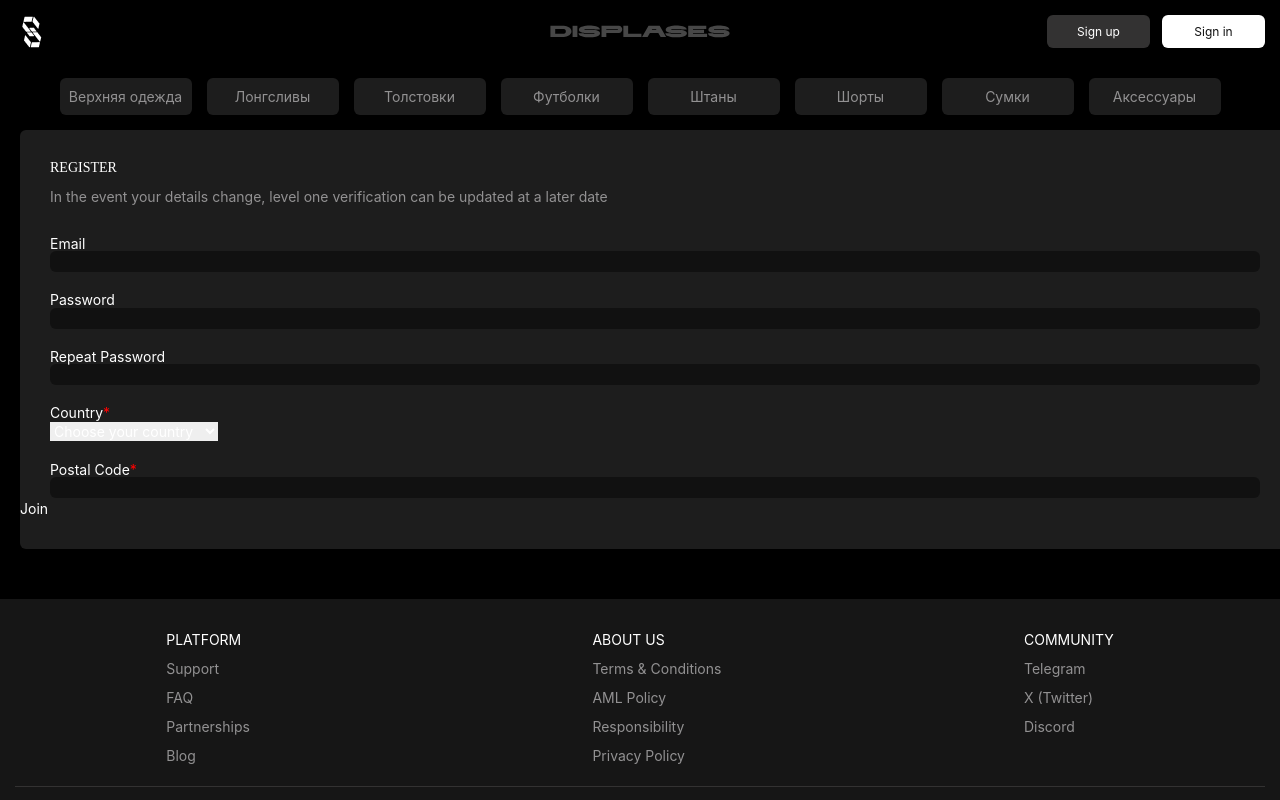
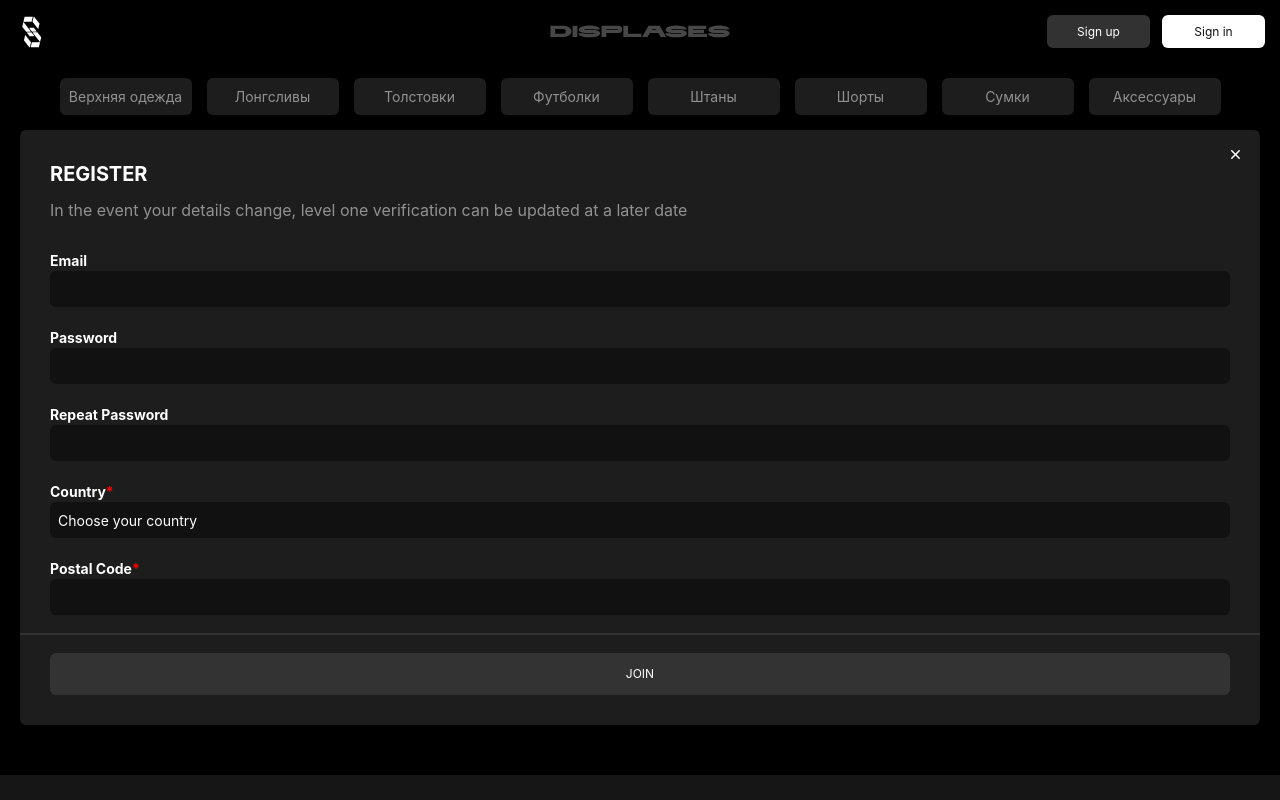
Before and after one commit to DMProductionn/Displases, a React (Vite) app: page /signup in a window 1280 px wide. Shown: the top 800 px of the page. Built offline with nearby package versions, Linux system fonts and the light colour scheme.

Commit message:
Register page layout ready

```diff
--- a/src/components/Account/SignUp/SignUp.module.css
+++ b/src/components/Account/SignUp/SignUp.module.css
@@ -1,78 +1,51 @@
 .wrapper {
+    position: relative;
     display: flex;
-    width: 1270px;
+    align-items: flex-start;
+    flex-direction: column;
+    flex-wrap: nowrap;
     min-width: 320px;
     max-width: 1270px;
     padding: 30px 0px;
-    flex-direction: column;
-    align-items: flex-start;
     gap: 30px;
-
     border-radius: 6px;
-    background: #1D1D1D;
+    background: #1d1d1d;
 }
 .header {
+    position: relative;
     display: flex;
     padding: 0px 30px;
     flex-direction: column;
     align-items: flex-start;
     gap: 12px;
-    align-self: stretch;
 }
-.info{
+.info {
     display: flex;
-padding: 0px 30px;
-flex-direction: column;
-align-items: flex-start;
-gap: 20px;
-align-self: stretch;
-
-width: 100%;
+    padding: 0px 30px;
+    flex-direction: column;
+    align-items: flex-start;
+    justify-content: space-between;
+    gap: 20px;
+    width: 100%;
 }
-h1 {
-    color:#fff;
-    font-size: 10px;
-    font-style: normal;
-    font-family: 'Druk-cyr';
-    font-weight: 700;
-    line-height: normal;
-    text-transform: uppercase;
-}
-p {
-    color: #929192;
-    font-size: 14px;
-    font-style: normal;
-    font-weight: 400;
-    line-height: 125%;
-}
-span {
-    color: red;
-    display: inline;
-    float: none;
-}
-
-/* Не работает font-weight и шрифт */
-h3 {
-    color: #fff;
-    /* font-family: "Inter"; */
-    font-size: 14px;
-    font-style: normal;
-    font-weight: 700;
-    line-height: 111.8%;
-}
-input {
-    display: flex;
-    padding: 4px 8px;
-    align-items: center;
-    gap: 4px;
-    align-self: stretch;
+.input {
+    width: 100%;
+    padding: 4px 8px !important;
     border-radius: 6px;
     background: #111;
-    width: 100%;
+    color:  #fff;
+    font-size: 14px !important;
+    font-weight: 400 !important;
+    height: 4.5vh;
 }
-form{
-    width: 100%;
+.button {
+    width: calc(100% - 60px);
+    background-color: #333;
+    border-radius: 6px;
+    padding: 12px;
+    align-self: center;
+    font-size: 12px;
 }
-label{
-    width: 100%;
+.button:hover {
+    background-color: #222;
 }
--- a/src/components/Account/SignUp/index.jsx
+++ b/src/components/Account/SignUp/index.jsx
@@ -4,31 +4,40 @@ import style from './SignUp.module.css'
 export default function Index() {
     return (
         <div className={style.wrapper}>
+            {/* Кнопка выйти */}
+            <button className='absolute top-4 right-4'>
+                <Link to='/'>
+                    <svg xmlns="http://www.w3.org/2000/svg" width="17" height="17" viewBox="0 0 17 17" fill="none">
+                        <path fillRule='evenodd' clipRule='evenodd' d="M4.24921 5.31378C3.95581 5.02038 3.95581 4.54468 4.24921 4.25128C4.54261 3.95788 5.01831 3.95788 5.31171 4.25128L8.49792 7.4375L11.6867 4.24872C11.9801 3.95532 12.4558 3.95532 12.7492 4.24872C13.0426 4.54212 13.0426 5.01782 12.7492 5.31122L9.56043 8.5L12.7492 11.6888C13.0426 11.9822 13.0426 12.4579 12.7492 12.7513C12.4558 13.0447 11.9801 13.0447 11.6867 12.7513L8.49792 9.5625L5.31171 12.7487C5.01831 13.0421 4.54261 13.0421 4.24921 12.7487C3.95581 12.4553 3.9558 11.9796 4.24921 11.6862L7.43542 8.5L4.24921 5.31378Z" fill="white" />
+                    </svg>
+                </Link>
+            </button>
+            {/* Заголовок и текст */}
             <div className={style.header}>
-                <h1>Register</h1>
-                <p>In the event your details change, level one verification can be updated at a later date</p>
+                <h1 className='font-[700] text-xl text-[#fff]'>REGISTER</h1>
+                <p className='text-base text-[#929192] font-[400] leading-[125%]'>In the event your details change, level one verification can be updated at a later date</p>
             </div>
 
             {/* Форма регистрации */}
-            <form>
+            <form className='w-[100%] flex flex-col flex-nowrap'>
                 <div className={style.info}>
-                    <label>
-                        <h3>Email</h3>
-                        <input type="email" name="" id="" />
+                    <label className='w-[100%]'>
+                        <h3 className='font-[700]'>Email</h3>
+                        <input type="email" name="" id="" className={style.input}/>
                     </label>
-                    <label >
-                        <h3>Password</h3>
-                        <input type="password" name="" id="" />
+                    <label className='w-[100%]'>
+                        <h3 className='font-[700]'>Password</h3>
+                        <input type="password" name="" id="" className={style.input}/>
                     </label>
-                    <label>
-                        <h3>Repeat Password</h3>
-                        <input type="password" name="" id="" />
+                    <label className='w-[100%]'>
+                        <h3 className='font-[700]'>Repeat Password</h3>
+                        <input type="password" name="" id="" className={style.input}/>
                     </label>
-                    <label>
-                        <h3>Country
-                            <span>*</span>
+                    <label className='w-[100%]'>
+                        <h3 className='font-[700]'>Country
+                            <span className='inline text-[#ff0000] float-none'>*</span>
                         </h3>
-                        <select id="country" name="country" >
+                        <select id="country" name="country" className='bg-[#111] w-[100%] h-[4.5vh] py-[4px] px-[8px] rounded-[6px] appearance-none'>
                             <option>Choose your country</option>
                             <option value="Belarus">Belarus 🇧🇾</option>
                             <option value="Russian Federation">Russian Federation 🇷🇺</option>
@@ -36,15 +45,18 @@ export default function Index() {
                             <option value="United States">United States 🇺🇸</option>
                         </select>
                     </label>
-                    <label>
-                        <h3>Postal Code
-                            <span>*</span>
+                    <label className='w-[100%]'>
+                        <h3 className='font-[700]'>Postal Code
+                            <span className='inline text-[#ff0000] float-none'>*</span>
                         </h3>
-                        <input type="text" name="" id="" />
+                        <input type="text" name="" id="" className={style.input}/>
                     </label>
                 </div>
-                <button>
-                    <Link to='/category'>Join</Link>
+
+                <hr className='border border-solid border-[#333232] my-[18px]' />
+
+                <button className={style.button}>
+                    <Link to='/category'>JOIN</Link>
                 </button>
             </form>
         </div>
--- a/src/components/Layout/Header/index.jsx
+++ b/src/components/Layout/Header/index.jsx
@@ -64,6 +64,7 @@ export default function Header() {
           </svg>
           <div>
             <ul className="flex gap-3">
+
               <li>
                 <Link to='/signup'>
                   <button className="bg-[#333232] rounded-[6px] min-w-[103px] min-h-[33px] text-[12px] text-[#fff]">
@@ -71,6 +72,7 @@ export default function Header() {
                   </button>
                 </Link>
               </li>
+
               <li>
                 <Link to='/signin'>
                   <button className="bg-[#fff] rounded-[6px] min-w-[103px] min-h-[33px] text-[#111] text-[12px]">
```
